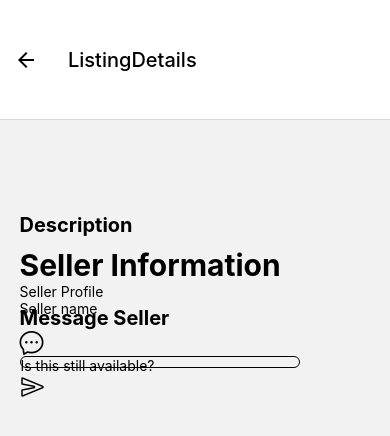
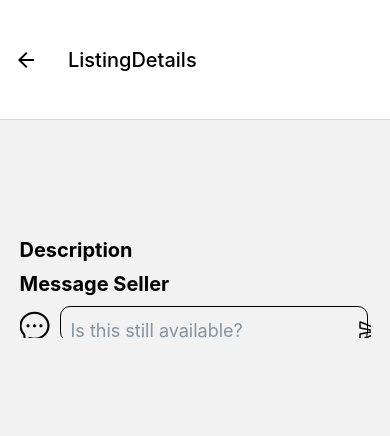
Before and after one commit to MarkoWONG/Team_SOUP_Neighbour_Soup_App, a React Native app: screen /ListingDetails in a window 390 px wide. Shown: the top 436 px of the page. Built offline with nearby package versions, Linux system fonts and the light colour scheme.

Commit message:
listing detail page done except seller info

```diff
--- a/pages/marketplace/Buy.js
+++ b/pages/marketplace/Buy.js
@@ -194,11 +194,11 @@ const styles= StyleSheet.create({
     listing_style: {
         borderRadius: 10,
         borderColor: '#6BB972',
-        borderWidth: 1,
+        borderWidth: 2,
         justifyContent: 'space-between',
-        // alignItems: 'center',
         flexDirection: 'row',
         marginBottom: 10,
+        padding:10,
     },
     listing_text: {
         color: "black",
--- /dev/null
+++ b/pages/marketplace/EditListing.js
@@ -0,0 +1,209 @@
+import { Text, Alert, View, StyleSheet, TouchableOpacity , Image} from 'react-native';
+import { Input} from '@rneui/themed';
+import React, { useState, useEffect } from 'react';
+import * as ImagePicker from "expo-image-picker";
+import { FontAwesome } from '@expo/vector-icons';
+export default function EditListing({ route, navigation }) {
+    //For user inputs
+    const [image, setImage] = useState(null);
+    const [title, setTitle] = useState("");
+    const [price, setPrice] = useState("");
+    const [category, setCategory] = useState("");
+    const [description, setDescription] = useState("");
+
+    // For pucking an image
+    useEffect(() => {
+        const checkPermissions = async () => {
+          const { granted } =
+            await ImagePicker.requestMediaLibraryPermissionsAsync();
+          if (!granted) {
+            alert("Please grant photo library permissions in settings");
+          }
+        };
+        checkPermissions();
+      }, []);
+
+      const pickImage = async () => {
+        const result = await ImagePicker.launchImageLibraryAsync({
+            allowsEditing: true,
+            mediaTypes: ImagePicker.MediaTypeOptions.Images,
+        });
+
+        if (!result.cancelled && result.uri) {
+            setImage(result.uri);
+        }
+    };
+
+    return (
+        <View style={styles.main_container}>
+            {/*////////////////        Inputs Fields       //////////////////*/}
+            <View style={styles.input_main_container}>
+                    {image ? (
+                        <View style={styles.photo_container}>
+                            <Image
+                                source={{ uri: image }}
+                                resizeMode="stretch"
+                                style={{ height: '100%', width: '100%', alignSelf: "center", borderRadius:10 }}
+                            />
+                            <View style={styles.add_photos_container_2}>
+                                <TouchableOpacity
+                                    style={styles.add_photos}
+                                    onPress={() => Alert.alert('Add more photo Option', 'This will allow user to add more photos')}
+                                >
+                                    <FontAwesome name="file-picture-o" size={60} color="#91918e" />
+                                    <Text style={styles.add_photo_text}>Add photos</Text>
+                                </TouchableOpacity>
+                            </View>
+                        </View>
+                    ) : (
+                        <View style={styles.add_photos_container}>
+                            <TouchableOpacity
+                                style={styles.add_photos}
+                                onPress={pickImage}
+                            >
+                                <FontAwesome name="file-picture-o" size={60} color="#91918e" />
+                                <Text style={styles.add_photo_text}>Add photos</Text>
+                            </TouchableOpacity>
+                        </View>
+                    )}
+
+                <Input
+                    placeholder="Title"
+                    onChangeText={setTitle}
+                    containerStyle= {styles.outer_input_container}
+                    inputContainerStyle= {{borderBottomWidth: 0}}
+                    inputStyle= {{fontSize: 25}}
+                />
+                <Input
+                    placeholder="Price"
+                    onChangeText={setPrice}
+                    containerStyle= {styles.outer_input_container}
+                    inputContainerStyle= {{borderBottomWidth: 0}}
+                    inputStyle= {{fontSize: 25}}
+                    keyboardType = 'numeric'
+                />
+                <Input
+                    placeholder="Category"
+                    onChangeText={setCategory}
+                    containerStyle= {styles.outer_input_container}
+                    inputContainerStyle= {{borderBottomWidth: 0}}
+                    inputStyle= {{fontSize: 25}}
+                />
+                <Input
+                    placeholder="Description"
+                    onChangeText={setDescription}
+                    containerStyle= {styles.outer_input_container}
+                    inputContainerStyle= {{borderBottomWidth: 0}}
+                    inputStyle= {{fontSize: 25}}
+                />
+            </View>
+            {/*///////////////////        location       ////////////////////*/}
+            <View style={styles.location_container}>
+                <Text style ={{fontSize: 25, fontWeight: "bold", paddingTop: 5, paddingLeft: 10}}>Location</Text>
+                <Text style ={{textAlign: 'center', fontSize: 20, paddingBottom: 10, paddingTop:5}}>Sydney, Australia 2151</Text>
+            </View>
+            {/*/////////////////////   Create Button    /////////////////////*/}
+            <View style={styles.create_container}>
+                <TouchableOpacity
+                    style={{borderRadius: 30, backgroundColor: "#6BB972", width: '50%'}}
+                    onPress={() => {
+                        if(title && price && image && category && description) {
+                            navigation.navigate("Sell", { image, title, price, category, description })
+                        }
+                        else{
+                            Alert.alert("All input fields are required", "Please enter something in each input field")
+                        }
+                    }}
+                >
+                    <Text style={styles.create_button_text}>+ Save Listing</Text>
+                </TouchableOpacity>
+            </View>
+        </View>
+    );
+}
+const styles= StyleSheet.create({
+    main_container: {
+        backgroundColor: '#ffffff',
+        height: '100%',
+        width: '100%',
+        alignItems: 'center',
+    },
+    input_main_container: {
+        backgroundColor: '#ffffff',
+        // borderWidth: 1,
+        height: '63%',
+        width: '90%',
+        marginTop: 10,
+    },
+    outer_input_container:{
+        borderWidth: 1,
+        borderRadius: 10,
+        borderColor: '#9e9e9d',
+        alignItems: 'center',
+        flexDirection: 'row',
+        height: '10%',
+        marginBottom: 20,
+    },
+    add_photos_container:{
+        alignItems: 'center',
+        flexDirection: 'column',
+        borderWidth: 1,
+        borderRadius: 10,
+        borderColor: '#9e9e9d',
+        height: '35%',
+        width: '100%',
+        marginBottom: 20,
+    },
+    add_photos: {
+        textAlign: 'center',
+        borderColor: '#9e9e9d',
+        alignItems: 'center',
+        flexDirection: 'column',
+        top: '25%',
+        width: '100%',
+        height: '100%',
+    },
+    add_photo_text: {
+        color: '#91918e',
+        fontSize: 20,
+    },
+    photo_container:{
+        alignItems: 'center',
+        flexDirection: 'row',
+        borderWidth: 1,
+        borderRadius: 10,
+        borderColor: '#9e9e9d',
+        height: '35%',
+        width: '70%',
+        marginBottom: 20,
+    },
+    add_photos_container_2:{
+        alignItems: 'center',
+        flexDirection: 'column',
+        borderWidth: 1,
+        borderRadius: 10,
+        borderColor: '#9e9e9d',
+        height: '100%',
+        width: '35%',
+        marginTop: 20,
+        marginBottom: 20,
+        marginLeft: 15,
+    },
+    location_container:{
+        borderTopWidth:1,
+        borderBottomWidth:1,
+        width: '100%',
+    },
+    create_container: {
+        // borderWidth: 1,
+        width: '100%',
+        alignItems: 'center',
+        justifyContent: 'space-evenly',
+        marginTop: 25,
+    },
+    create_button_text: {
+        textAlign: 'center',
+        fontSize: 25,
+        color: 'white',
+    },
+});
--- a/pages/marketplace/ListingDetails.js
+++ b/pages/marketplace/ListingDetails.js
@@ -1,6 +1,7 @@
 import React, { useEffect } from "react";
-import { Text, View, Image, TouchableOpacity } from "react-native";
+import { Text, View, Image, TouchableOpacity, ScrollView } from "react-native";
 import { AntDesign, Ionicons  } from '@expo/vector-icons';
+import { Input, Icon} from '@rneui/themed';
 
 export default function ListingDetails({ route, navigation }) {
     const {  image, title, price, category, description  } = route.params ?? {};
@@ -8,7 +9,7 @@ export default function ListingDetails({ route, navigation }) {
     return (
         <View style={{alignItems: "center"}}>
             {/*////////////////            image           //////////////////*/}
-            <View style={{height:'30%', width: '100%', marginBottom: 10}}>
+            <View style={{height:'40%', width: '100%', marginBottom: 10}}>
                 {image && (
                 <Image
                     accessibilityIgnoresInvertColors={true}
@@ -18,7 +19,7 @@ export default function ListingDetails({ route, navigation }) {
                 />
                 )}
             </View>
-                <View style={{width:'90%'}}>
+                <ScrollView style={{width:'90%',}}>
                 {/*////////////////         title & price      //////////////////*/}
                 <View style={{height:'10%', width: '100%',}}>
                     {/* {title && <Text style= {{fontSize: 30, fontWeight: 'bold'}}>{title}</Text>} */}
@@ -29,25 +30,29 @@ export default function ListingDetails({ route, navigation }) {
                     <Text style= {{fontSize: 20, fontWeight: 'bold'}}>Description</Text>
                     {description && <Text>{description}</Text>}
                 </View>
+
+                {/*////////////////           Message          //////////////////*/}
+                <View style={{height:'30%', width: '100%', marginBottom: 10}}>
+                    <Text style= {{fontSize: 20, fontWeight: 'bold'}}>Message Seller</Text>
+                    <View style={{flexDirection: 'row', marginTop: 10}}>
+                        <AntDesign name="message1" size={30} color="black" style={{marginTop:5 ,marginRight:10}} />
+                        <Input
+                            containerStyle={{height:'60%' ,width:'88%', borderWidth: 1,borderRadius:10}}
+                            inputContainerStyle={{borderBottomWidth: 0}}
+                            placeholder='Is this still available?'
+                            rightIcon={
+                                <Ionicons name="send-outline" size={24} color="black" />
+                            }
+                        />
+                    </View>
+                </View>
                 {/*////////////////          Seller info       //////////////////*/}
-                <View style={{height:'30%', width: '100%', }}>
+                <View style={{height:'25%', width: '100%', borderWidth:0 }}>
                     <Text style= {{fontSize: 30, fontWeight: 'bold'}}>Seller Information</Text>
                     <Text>Seller Profile</Text>
                     <Text>Seller name</Text>
                 </View>
-                {/*////////////////           Message          //////////////////*/}
-                <View style={{height:'30%', width: '100%', }}>
-                    <Text style= {{fontSize: 20, fontWeight: 'bold'}}>Message Seller</Text>
-                    <AntDesign name="message1" size={24} color="black" />
-                    <TouchableOpacity
-                        style={{borderRadius: 30, borderWidth: 1, width: '80%', height: '20%'}}
-                        onPress={() => navigation.navigate("Add Listing")}
-                    >
-                        <Text style={{}}>Is this still available?</Text>
-                        <Ionicons name="send-outline" size={24} color="black" />
-                    </TouchableOpacity>
-                </View>
-            </View>
+            </ScrollView>
         </View>
     );
 }
--- a/pages/marketplace/Sell.js
+++ b/pages/marketplace/Sell.js
@@ -16,7 +16,7 @@ export default function Sell({ route, navigation }) {
 
     // Uncomment to clear all listings
     //  useEffect(() => {
-    //     StoreService.clearlistings();
+    //     StoreService.clear();
     //   }, []);
 
     // read listings from cache on first render
@@ -92,7 +92,7 @@ export default function Sell({ route, navigation }) {
                         key={idx}
                         title={title}
                         onPress={() =>
-                            navigation.navigate("ListingDetails", {
+                            navigation.navigate("Edit Listing", {
                                 image, title, price, category, description
                             })
                         }
@@ -213,11 +213,11 @@ const styles= StyleSheet.create({
     listing_style: {
         borderRadius: 10,
         borderColor: '#6BB972',
-        borderWidth: 1,
+        borderWidth: 2,
         justifyContent: 'space-between',
-        // alignItems: 'center',
         flexDirection: 'row',
         marginBottom: 10,
+        padding:10,
     },
     listing_text: {
         color: "black",
--- a/services/StoreService.js
+++ b/services/StoreService.js
@@ -28,7 +28,7 @@ export default {
       console.log("Store set error:", err);
     }
   },
-  async clearlistings() {
+  async clear() {
     try {
       await AsyncStorage.clear();
     } catch (err) {
```
Also changed, not shown: App.js (+12 -0 lines).
